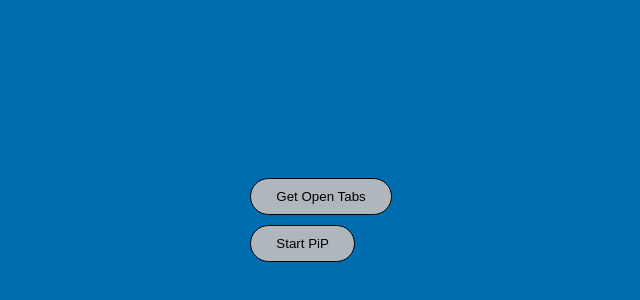
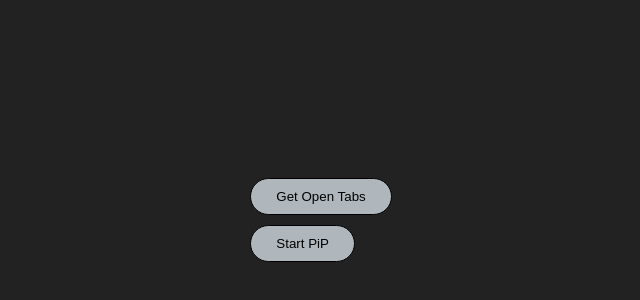
Before and after one commit to KentenRoth/PiP, a plain HTML site: page index.html in a window 1280 px wide. Shown: the part 180-480 px from the top of the page, without its empty margins (319-959 px from the left). Drawn offline with Linux system fonts and the light colour scheme; a web font is replaced by a local one.

Commit message:
Changed background

```diff
--- a/style.css
+++ b/style.css
@@ -6,7 +6,7 @@ html {
 
 body {
 	align-items: center;
-	background: #006db0;
+	background: #222222;
 	display: flex;
 	justify-content: center;
 	margin: 0;
```
